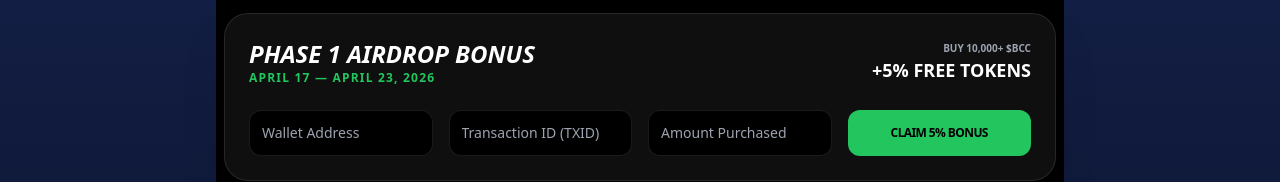
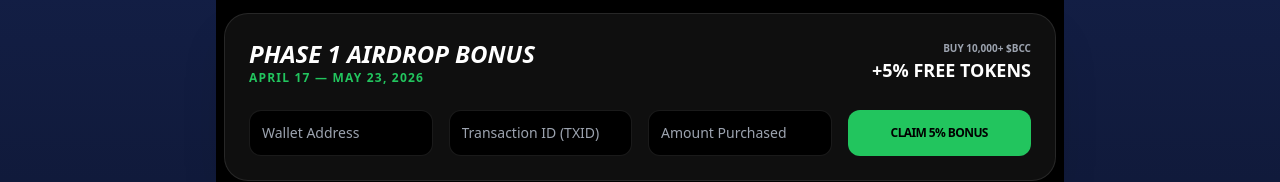
Before and after one commit to jahangirchoudhry1978-star/bad-credit-coin, a React (Vite) app: page / in a window 1280 px wide. Both pictures are taken after a click on the button "Buy $BCC". Shown: the part 320-502 px from the top of the page. Built offline with nearby package versions, Linux system fonts and the light colour scheme.

Commit message:
update date Presale.tsx

```diff
--- a/src/Presale.tsx
+++ b/src/Presale.tsx
@@ -67,7 +67,7 @@ const AirdropForm = () => {
       <div className="flex flex-col md:flex-row justify-between items-center mb-6 gap-4">
         <div>
           <h2 className="text-white text-xl md:text-2xl font-black uppercase italic">Phase 1 Airdrop Bonus</h2>
-          <p className="text-green-500 text-xs font-bold uppercase tracking-widest">April 17 — April 23, 2026</p>
+          <p className="text-green-500 text-xs font-bold uppercase tracking-widest">April 17 — May 23, 2026</p>
         </div>
         <div className="text-center md:text-right">
           <p className="text-gray-400 text-[10px] uppercase font-bold">Buy 10,000+ $BCC</p>
```
